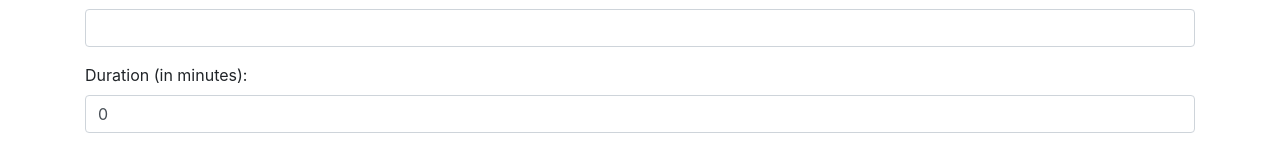
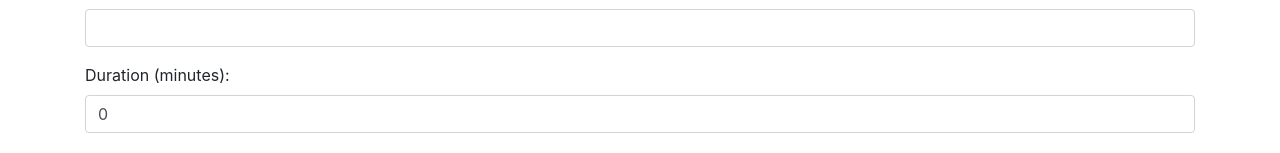
Before and after one commit to mrBettazzi/exercise-tracker, a React (Create React App) app: page /create in a window 1280 px wide. Shown: the part 231-384 px from the top of the page. Built offline with nearby package versions, Linux system fonts and the light colour scheme.

Commit message:
frontend still not persisting mongo

```diff
--- a/package.json
+++ b/package.json
@@ -3,6 +3,7 @@
   "version": "0.1.0",
   "private": true,
   "dependencies": {
+    "axios": "^0.19.0",
     "bootstrap": "^4.3.1",
     "react": "^16.9.0",
     "react-datepicker": "^2.8.0",
--- a/src/components/exercise-create.component.js
+++ b/src/components/exercise-create.component.js
@@ -1,4 +1,5 @@
 import React, { Component } from 'react';
+import axios from 'axios';
 import DatePicker from 'react-datepicker';  // requires a specific stylesheet, so ...
 import 'react-datepicker/dist/react-datepicker.css';
 
@@ -67,6 +68,12 @@ export default class ExerciseCreate extends Component {
     // temporary
     console.log(exercise);
 
+    // hideous hard-coded URL
+    axios.post('http://localhost:4202/exercise/add', exercise)
+      .then(res => {
+        console.log(res.data)
+      });
+
     window.location ='/';
   }
 
@@ -94,7 +101,7 @@ export default class ExerciseCreate extends Component {
           </div>
 
           <div className="form-group">
-            <label>Duration (in minutes): </label>
+            <label>Duration (minutes): </label>
             <input type="text" required className="form-control" value={this.state.duration} onChange={this.onChangeDuration} />
           </div>
 
--- a/src/components/user-create.component.js
+++ b/src/components/user-create.component.js
@@ -1,4 +1,5 @@
 import React, { Component } from 'react';
+import axios from 'axios';
 
 export default class UserCreate extends Component {
 
@@ -30,6 +31,12 @@ export default class UserCreate extends Component {
     // temporary
     console.log(user);
 
+    // hideous hard-coded URL
+    axios.post('http://localhost:4202/users/add', user)
+      .then(res => {
+        console.log(res.data)
+      });
+
     // (temporary) empty the field for further input
     this.setState({
       username: ''
```
Also changed, not shown: 2 other files (tests, documents, lock files or other folders).
